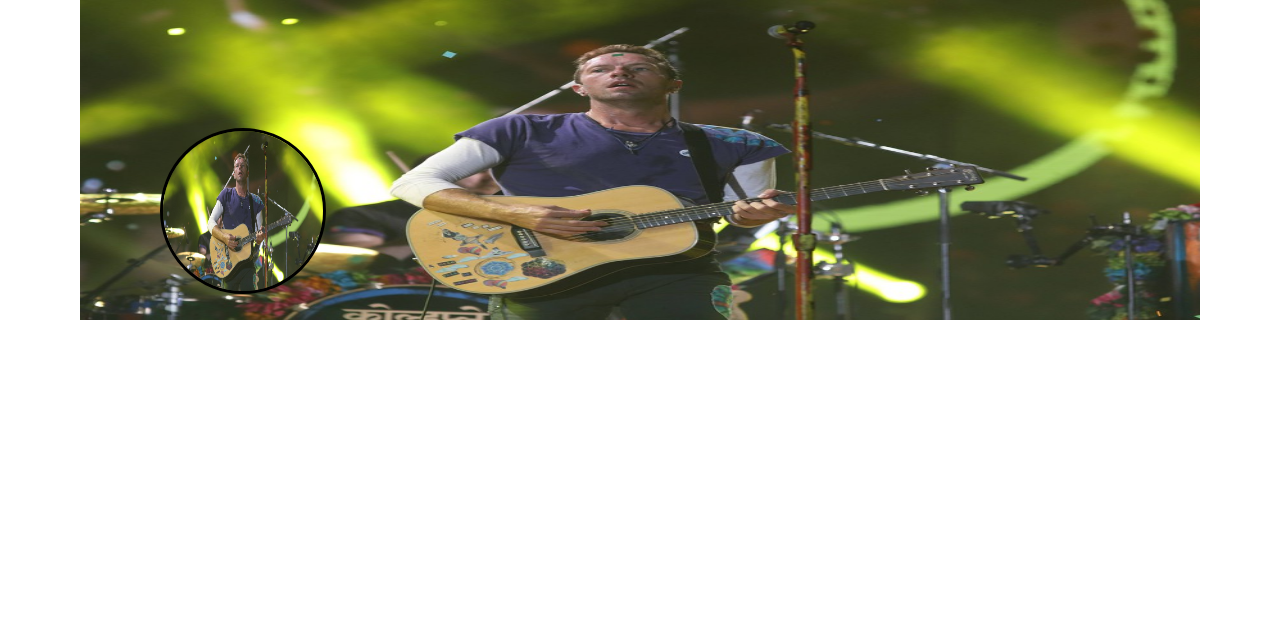
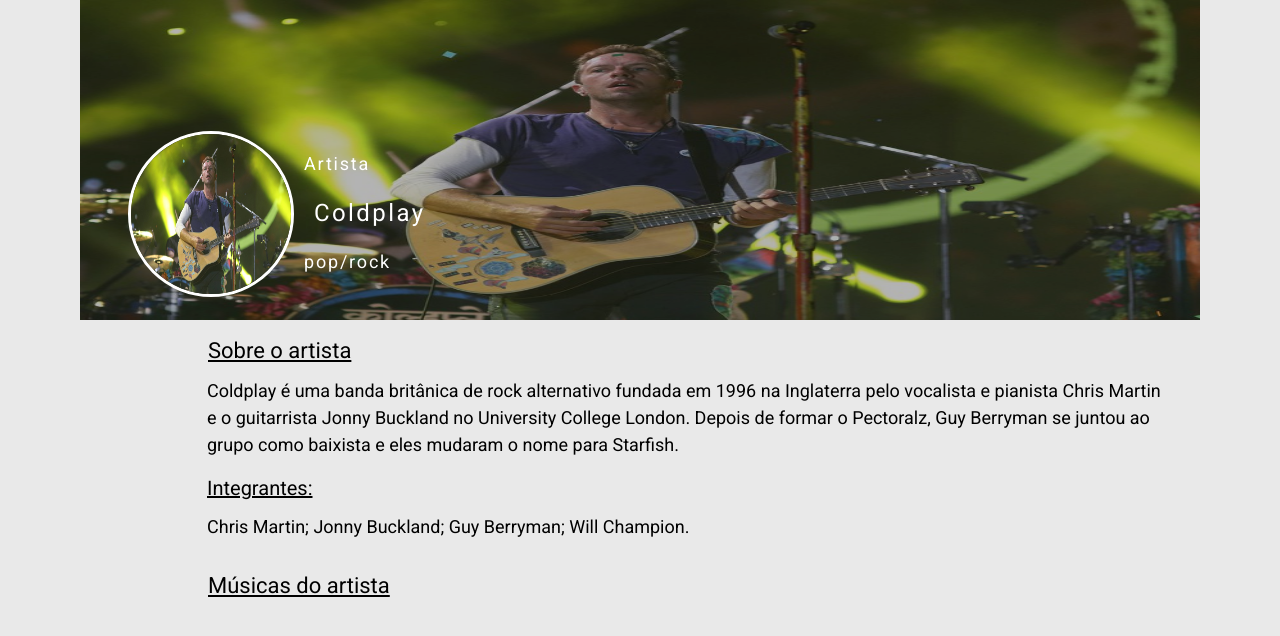
Before and after one commit to Vinicius-Boschi/musicsflix, a plain HTML site: page artistas/c/coldplay/coldplay.html in a window 1280 px wide. Drawn offline with Linux system fonts and the light colour scheme.

Commit message:
Add conteúdo na página

```diff
--- a/artistas/c/coldplay/coldplay.css
+++ b/artistas/c/coldplay/coldplay.css
@@ -1,19 +1,80 @@
+@import url('https://fonts.googleapis.com/css2?family=Roboto&display=swap');
+
+.body {
+    font-family: 'Roboto';
+    background: rgb(233, 233, 233);
+}
+
 .profile__artist {
-    text-align: center;
-    position: relative;
+    justify-content: center;
+    display: flex;
+}
+
+.artist {
+    background-color: #000;
+    width: 70rem;
+    height: 20rem;
 }
 
 .artist__img {
     width: 70rem;
     height: 20rem;
+    opacity: 0.7;
+}
+
+.artist__info {
+    display: flex;
 }
 
 .artist__img__circle {
     width: 10rem;
     height: 10rem;
     border-radius: 50%;
-    border: 3px solid #000;
-    position: absolute;
-    margin-left: -65rem;
-    margin-top: 8rem;
+    border: 3px solid #FFFF;
+    margin-top: -12rem;
+    margin-left: 3rem;
+    z-index: 1;
 }
+
+.text__artist {
+    position: relative;
+}
+
+.text__artist__title, .text__artist__gender, .text__artist__subtitle {
+    letter-spacing: .1em;
+    font-size: 18px;
+
+    color: #FFFF;
+    margin-top: -70px;
+    margin-left: 10px;
+}
+
+.text__artist__subtitle {
+    font-size: 24px;
+    padding-left: 10px;
+}
+
+.title, .musics {
+    font-size: 22px;
+    text-indent: 13rem;
+    padding-top: 20px;
+    text-decoration: underline;
+}
+
+.about {
+    width: 53em;
+    padding: 15px;
+    margin-left: 12rem;
+    line-height: 1.5;
+    font-size: 18px;
+}
+
+.members {
+    margin-top: 15px;
+    font-size: 20px;
+    text-decoration: underline;
+}
+
+.group__members {
+    padding-top: 10px;
+}
--- a/artistas/c/coldplay/coldplay.html
+++ b/artistas/c/coldplay/coldplay.html
@@ -8,12 +8,37 @@
     <link rel="stylesheet" href="../../reset.css">
     <title>Coldplay</title>
 </head>
-<body>
+<body class="body">
 
-    <div class="profile__artist">
-        <img class="artist__img" src="img/coldplay.jpg" alt="artist image">
-        <img class="artist__img__circle" src="img/coldplay.jpg" alt="artist image">
-    </div>
+    <header>
+        <div class="profile__artist">
+            <div class="artist">
+                <img class="artist__img" src="img/coldplay.jpg" alt="artist-image">
+                <span class="artist__info">
+                    <img class="artist__img__circle" src="img/coldplay.jpg" alt="artist-image-circle">
+                    <ul class="text__artist">
+                        <li class="text__artist__gender">pop/rock</li>
+                        <li class="text__artist__subtitle">Coldplay</li>
+                        <li class="text__artist__title">Artista</li>
+                    </ul>
+                </span>
+            </div>
+        </div>
+    </header>
+
+    <main class="about__artist">
+        <h1 class="title">Sobre o artista</h1>
+        <article class="about">
+            Coldplay é uma banda britânica de rock alternativo fundada em 1996 na Inglaterra pelo vocalista e pianista Chris Martin e o guitarrista Jonny Buckland no University College London. Depois de formar o Pectoralz, Guy Berryman se juntou ao grupo como baixista e eles mudaram o nome para Starfish.
+
+            <p class="members">Integrantes: </p>
+            <p class="group__members">Chris Martin; Jonny Buckland; Guy Berryman; Will Champion.</p>
+        </article>
+
+        <h2 class="musics">Músicas do artista</h2>
+        <div class="artists__musics"></div>
+
+    </main>
 
     <script src="coldplay.js"></script>
 
--- a/artistas/c/coldplay/coldplay.js
+++ b/artistas/c/coldplay/coldplay.js
@@ -0,0 +1 @@
+// foto da música, nome, artista, link.
```
